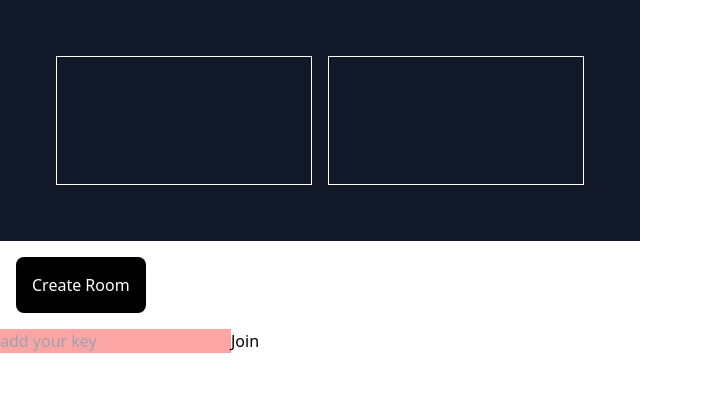
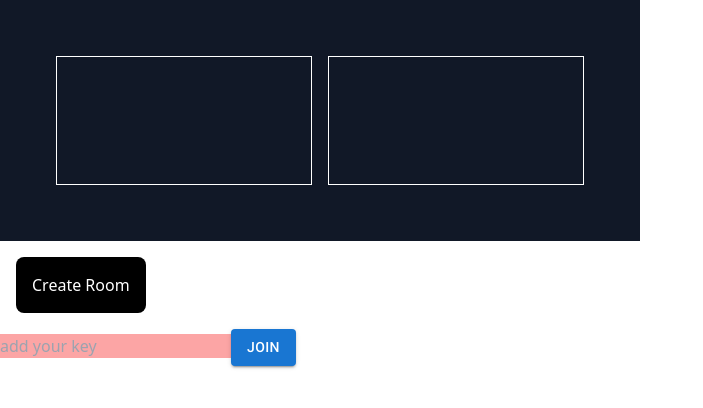
Before and after one commit to ishaksebsib/videoCallApp, a React (Vite) app in the folder frontend/: page / in a window 1280 px wide. Shown: the top 408 px of the page, without its empty margins (0-703 px from the left). Built offline with nearby package versions, Linux system fonts and the light colour scheme; no server answers.

Commit message:
material ui configured

```diff
--- a/frontend/package.json
+++ b/frontend/package.json
@@ -10,6 +10,11 @@
     "preview": "vite preview"
   },
   "dependencies": {
+    "@emotion/react": "^11.11.4",
+    "@emotion/styled": "^11.11.5",
+    "@fontsource/roboto": "^5.0.13",
+    "@mui/icons-material": "^5.15.16",
+    "@mui/material": "^5.15.16",
     "firebase": "^10.11.1",
     "react": "^18.2.0",
     "react-dom": "^18.2.0"
--- a/frontend/src/App.tsx
+++ b/frontend/src/App.tsx
@@ -1,5 +1,6 @@
 import { FormEvent, useRef, useState } from "react";
 import { createRoom, joinRoomById, startStream } from "./firebase/controler";
+import { Button } from "@mui/material";
 
 function App() {
 	const localStreamRef = useRef<HTMLVideoElement | null>(null);
@@ -81,7 +82,7 @@
 							className="bg-red-300"
 							placeholder="add your key"
 						/>
-						<button>{isLoading ? "Joining..." : "Join"}</button>
+						<Button variant="contained">{isLoading ? "Joining..." : "Join"}</Button>
 					</form>
 				</div>
 			</div>
--- a/frontend/src/main.tsx
+++ b/frontend/src/main.tsx
@@ -1,10 +1,16 @@
-import React from 'react'
-import ReactDOM from 'react-dom/client'
-import App from './App.tsx'
-import './index.css'
+import React from "react";
+import ReactDOM from "react-dom/client";
+import App from "./App.tsx";
+import "./index.css";
 
-ReactDOM.createRoot(document.getElementById('root')!).render(
-  <React.StrictMode>
-    <App />
-  </React.StrictMode>,
-)
+// import fonts for material ui
+import "@fontsource/roboto/300.css";
+import "@fontsource/roboto/400.css";
+import "@fontsource/roboto/500.css";
+import "@fontsource/roboto/700.css";
+
+ReactDOM.createRoot(document.getElementById("root")!).render(
+	<React.StrictMode>
+		<App />
+	</React.StrictMode>,
+);
```
Also changed, not shown: 1 other file (tests, documents, lock files or other folders).
